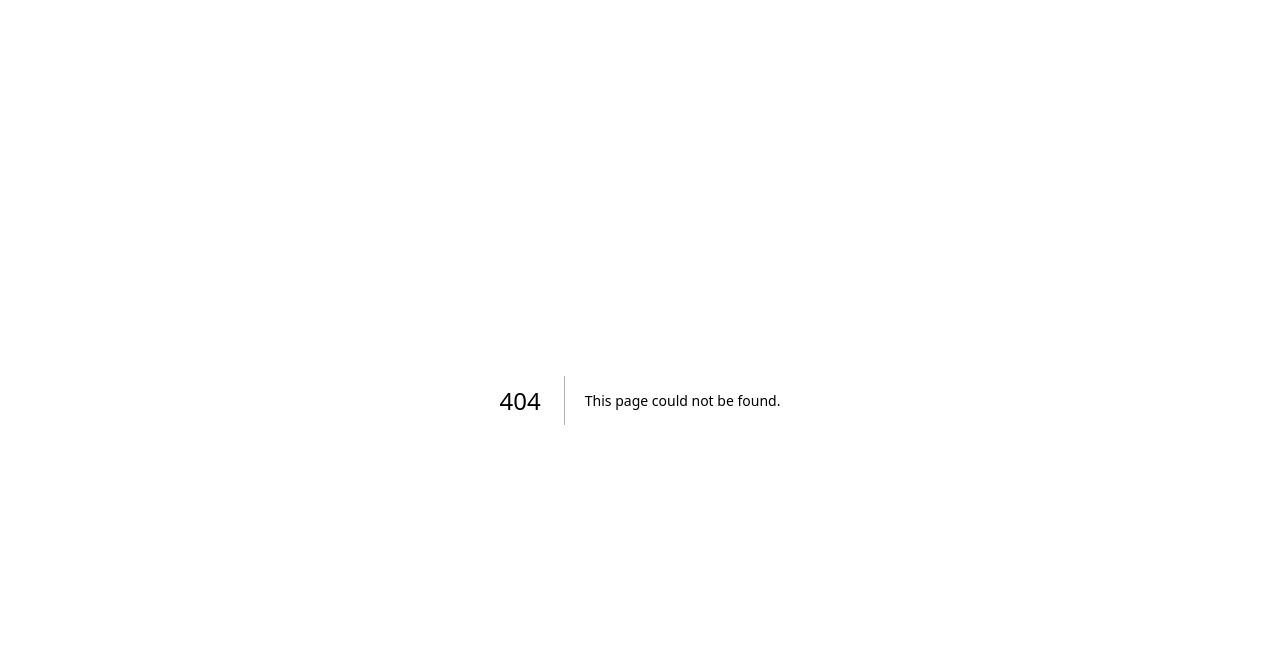
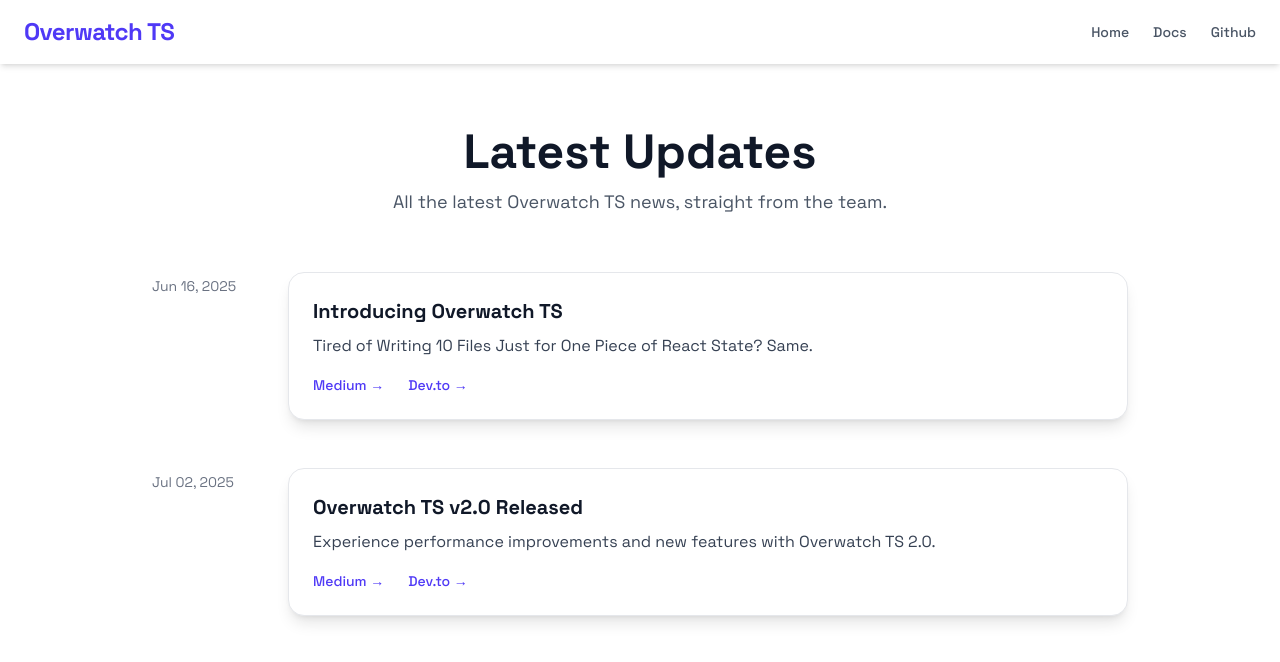
Before and after one commit to WisdomBits/overwatch-Introduction, a Next.js app: page /blog in a window 1280 px wide. Before the commit this address had no page. Shown: the top 662 px of the page. Built offline with nearby package versions, Linux system fonts and the light colour scheme.

Commit message:
feat: add blog section

```diff
--- /dev/null
+++ b/src/app/blog/page.js
@@ -0,0 +1,72 @@
+import React from 'react'
+import Link from 'next/link'
+import { posts } from "../../helpers/blog"
+
+const Blog = () => {
+  return (
+    <div className="bg-white min-h-screen">
+      {/* Header with soft shadow */}
+      <header className="sticky top-0 z-50 bg-white shadow-md">
+        <div className="max-w-7xl mx-auto px-6 py-4 flex justify-between items-center">
+          <div className="text-2xl font-extrabold text-indigo-600 tracking-tight">
+            <Link href="/" className="hover:text-gray-900 transition">
+                Overwatch TS
+            </Link>
+          </div>
+          <nav className="flex space-x-6 text-sm font-medium text-gray-600">
+            <Link href="/" className="hover:text-gray-900 transition">Home</Link>
+            <Link href="https://docs.overwatchts.in/docs" className="hover:text-gray-900 transition">Docs</Link>
+            <Link href="https://github.com/WisdomBits/overwatch" className="hover:text-gray-900 transition">Github</Link>
+          </nav>
+        </div>
+      </header>
+
+      {/* Main content */}
+      <main className="max-w-5xl mx-auto px-6 py-16">
+        {/* Heading */}
+        <div className="mb-14 text-center">
+          <h1 className="text-4xl sm:text-5xl font-bold text-gray-900">Latest Updates</h1>
+          <p className="mt-3 text-lg text-gray-600">
+            All the latest Overwatch TS news, straight from the team.
+          </p>
+        </div>
+
+        {/* Blog posts */}
+        <div className="space-y-12">
+          {posts.map((post, idx) => (
+            <div key={idx} className="flex flex-col sm:flex-row gap-6 group">
+              {/* Date */}
+              <div className="w-28 text-sm text-gray-500 mt-1">{post.date}</div>
+
+              {/* Blog card with full shadow */}
+              <div className="flex-1 bg-white border border-gray-200 p-6 rounded-2xl shadow-lg hover:shadow-xl transition-shadow duration-300">
+                <h2 className="text-xl font-semibold text-gray-900">{post.title}</h2>
+                <p className="mt-2 text-gray-700 leading-relaxed">{post.description}</p>
+                <div className="mt-4 flex gap-6 text-sm font-medium">
+                  <a
+                    href={post.mediumUrl}
+                    className="text-indigo-600 hover:underline"
+                    target="_blank"
+                    rel="noopener noreferrer"
+                  >
+                    Medium →
+                  </a>
+                  <a
+                    href={post.devtoUrl}
+                    className="text-indigo-600 hover:underline"
+                    target="_blank"
+                    rel="noopener noreferrer"
+                  >
+                    Dev.to →
+                  </a>
+                </div>
+              </div>
+            </div>
+          ))}
+        </div>
+      </main>
+    </div>
+  )
+}
+
+export default Blog
```
